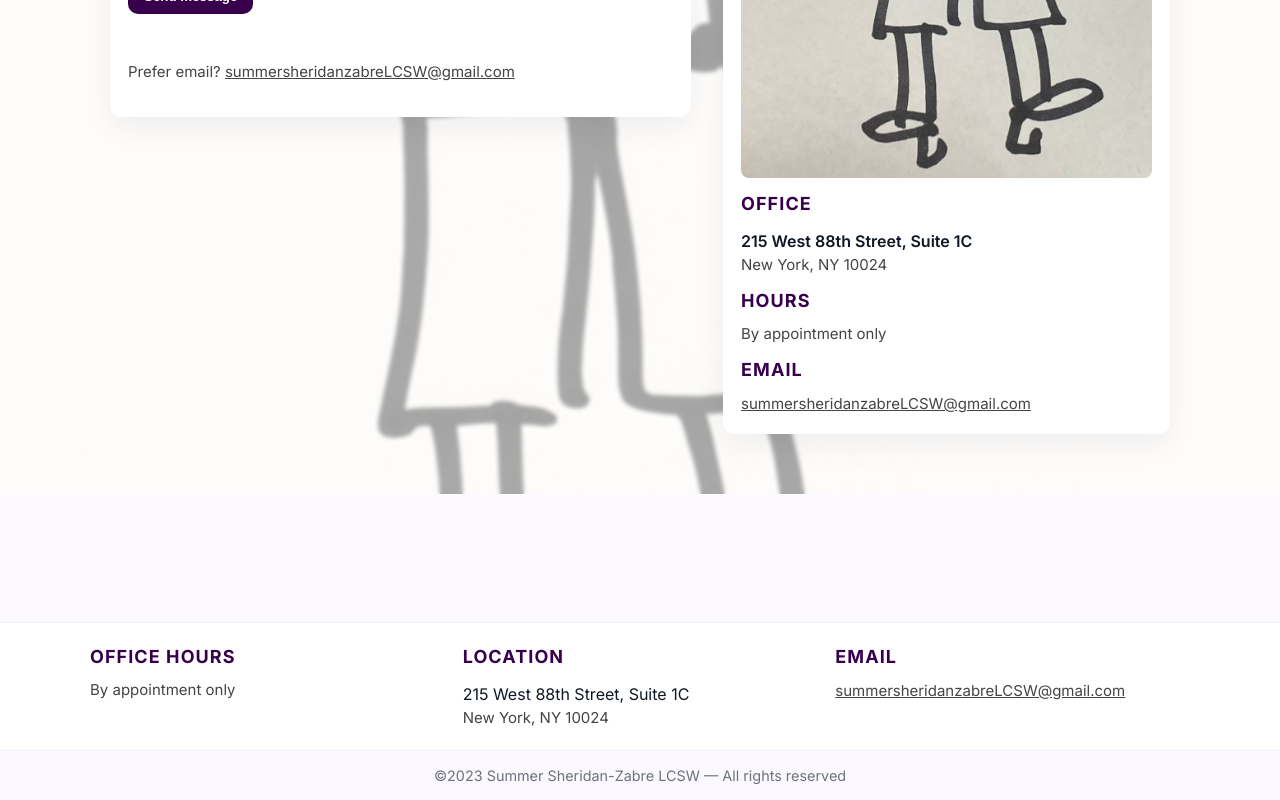
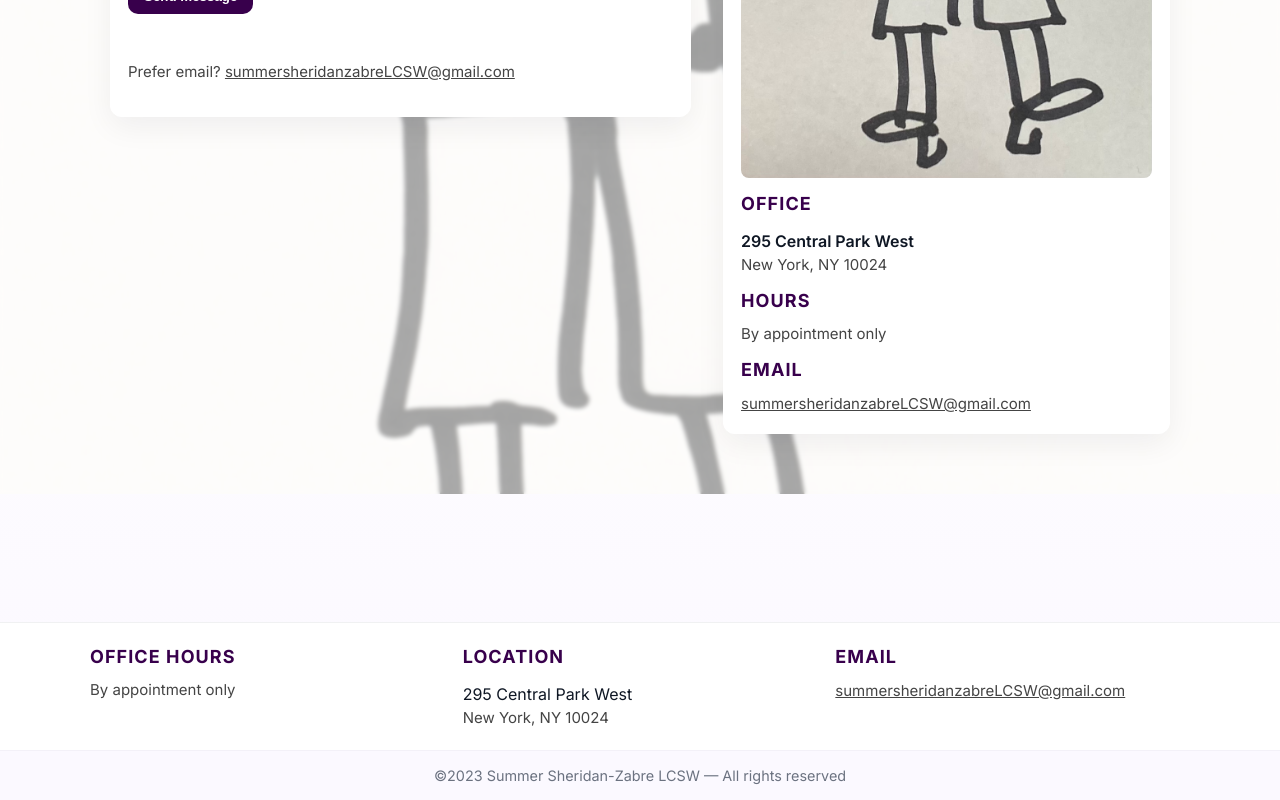
Before and after one commit to zabroski/play, a React (Create React App) app: page / in a window 1280 px wide. Shown: the part 3201-4001 px from the top of the page. Built offline with nearby package versions, Linux system fonts and the light colour scheme; no server answers.

Commit message:
updated address

```diff
--- a/src/components/Contact/Contact.jsx
+++ b/src/components/Contact/Contact.jsx
@@ -144,7 +144,7 @@ export default function Contact() {
                   className="address-link"
                 >
                   <div className="contact-office-line">
-                    215 West 88th Street, Suite 1C
+                    295 Central Park West
                   </div>
                   <div className="text-muted">New York, NY 10024</div>
                 </a>
--- a/src/components/Footer/Footer.jsx
+++ b/src/components/Footer/Footer.jsx
@@ -22,7 +22,7 @@ export default function Footer() {
             rel="noopener noreferrer"
             className="address-link"
             >
-            215 West 88th Street, Suite 1C
+            295 Central Park West
           </a>
 
           <div className="text-muted">New York, NY 10024</div>
```
Also changed, not shown: 1 other file (tests, documents, lock files or other folders).
